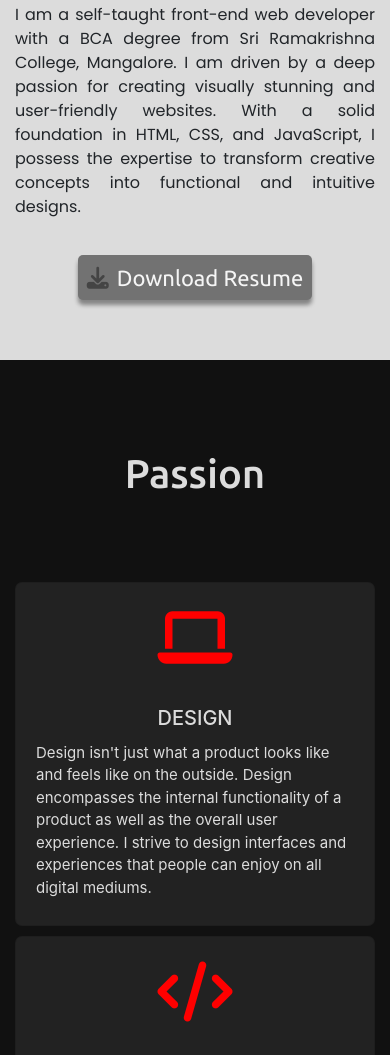
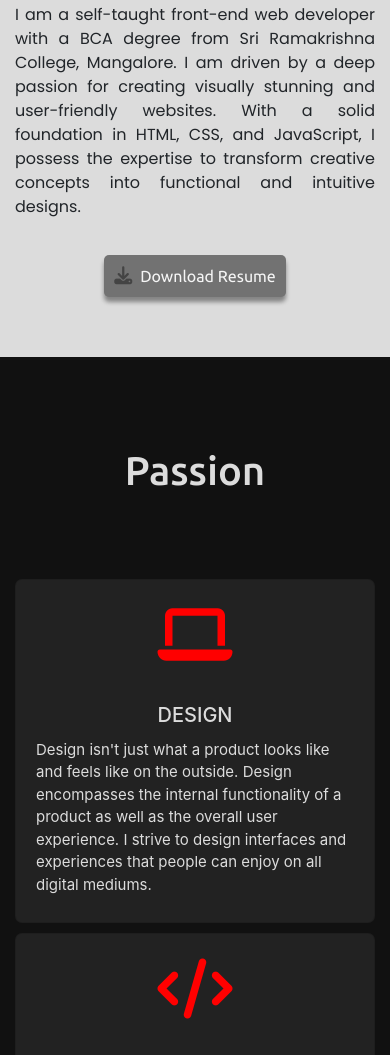
Before and after one commit to ashmit-cpu/Portfolio-website, a website: page index.html in a window 390 px wide. Shown: the part 984-2039 px from the top of the page. Drawn offline with nearby package versions, Linux system fonts and the light colour scheme.

Commit message:
minor changes in padding of download button

```diff
--- a/css/style.css
+++ b/css/style.css
@@ -754,27 +754,21 @@ a.nav-link.text-white:hover {
    }
 
    .about .container .resume a {
-      font-size: 22px;
-      background-color: rgb(114, 114, 114);
-      padding: 6px 9px;
-      font-family: 'Ubuntu', sans-serif;
-      text-decoration: none;
-      color: whitesmoke;
-      box-shadow: 0px 5px 4px rgba(0, 0, 0, 0.4);
-      transition: transform 0.2s ease-in-out;
-      display: inline-block;
-      border-radius: 5px;
+      font-size: 16px;
+      padding: 9px 10px;
+
 
 
    }
 
-   .about .container .resume a:hover {
-      display: inline-block;
-      transform: translateY(-1.9px);
-      background-color: rgb(85, 85, 85);
-      transition: all 0.2s ease-in-out;
+   .about .container .resume a i {
+      color: #444444;
+      padding-right: 8px;
+      font-size: 18px;
 
    }
+
+
 
    .contact .get-in-touch {
       font-size: 45px;
```
